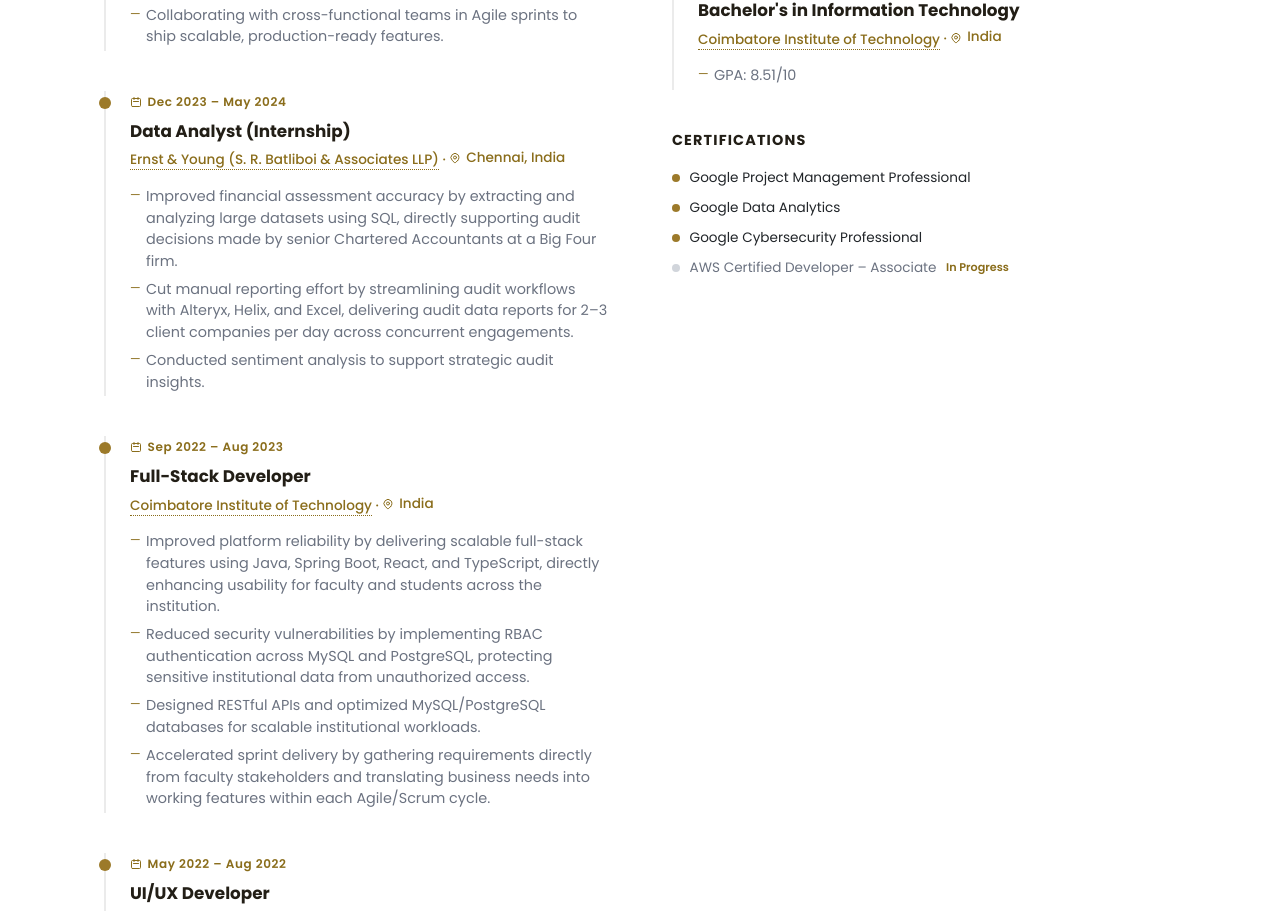
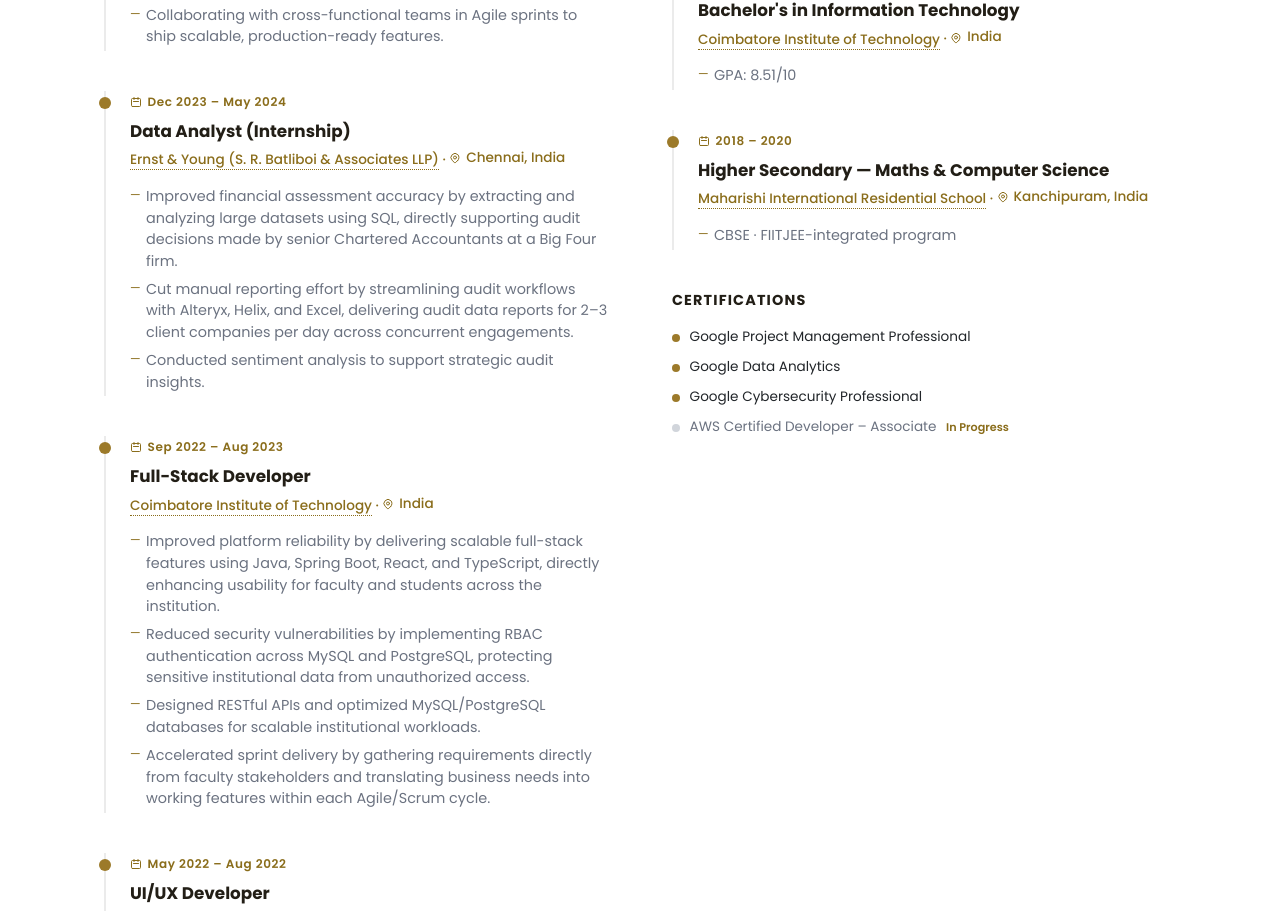
Before and after one commit to Harsha-anbu-g/Portfolio, a React (Vite) app: page / in a window 1280 px wide. Shown: the part 4616-5527 px from the top of the page. Built offline with nearby package versions, Linux system fonts and the light colour scheme.

Commit message:
feat: education adds MIRS higher secondary card (FIITJEE-integrated, 2018–2020)

```diff
--- a/src/data/profile.js
+++ b/src/data/profile.js
@@ -237,6 +237,14 @@ const profile = {
       period: "2020 – 2024",
       detail: "GPA: 8.51/10",
     },
+    {
+      degree: "Higher Secondary — Maths & Computer Science",
+      school: "Maharishi International Residential School",
+      website: "https://www.maharishiirschennai.com/",
+      location: "Kanchipuram, India",
+      period: "2018 – 2020",
+      detail: "CBSE · FIITJEE-integrated program",
+    },
   ],
 
   navLinks: [
```
